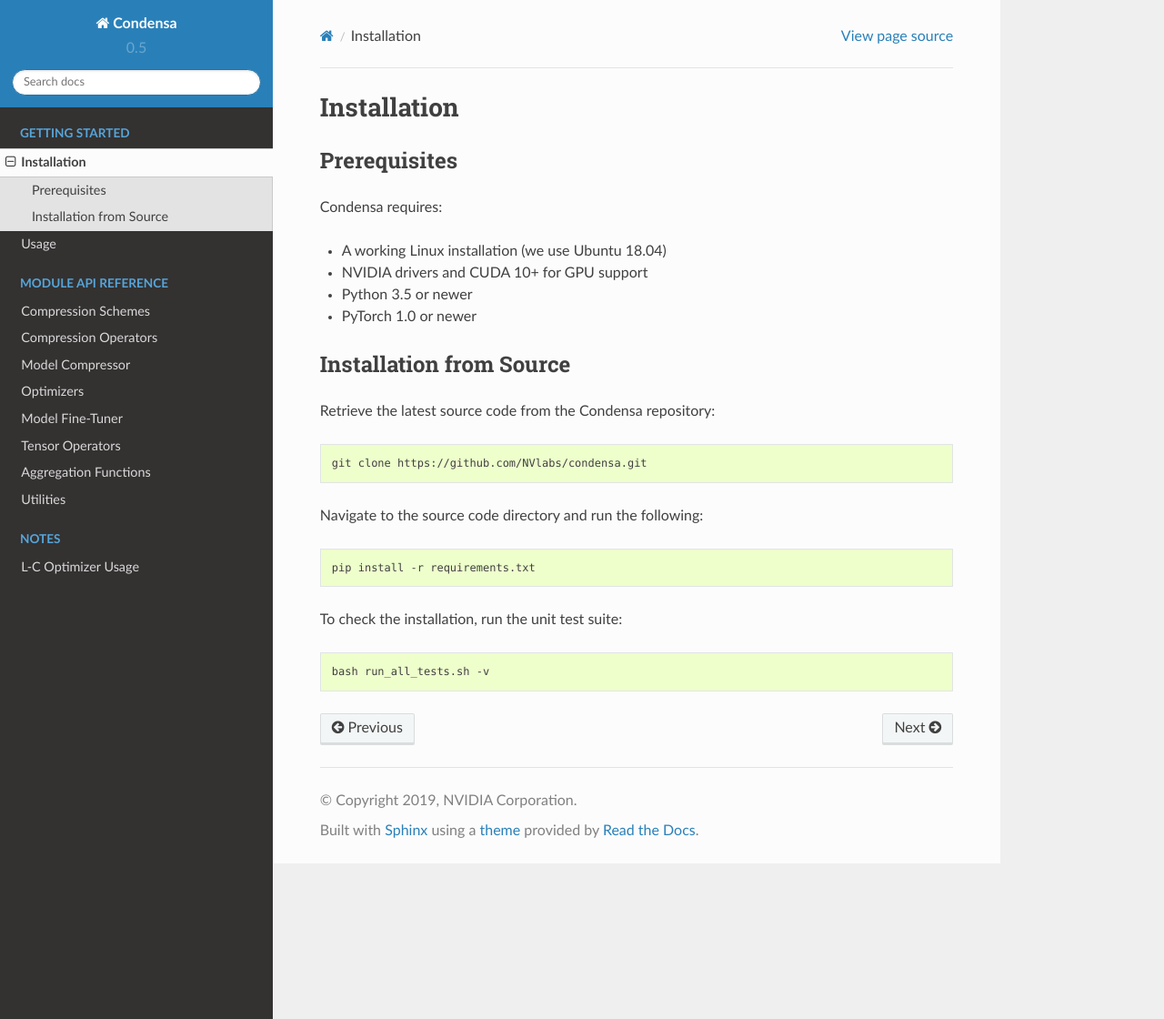
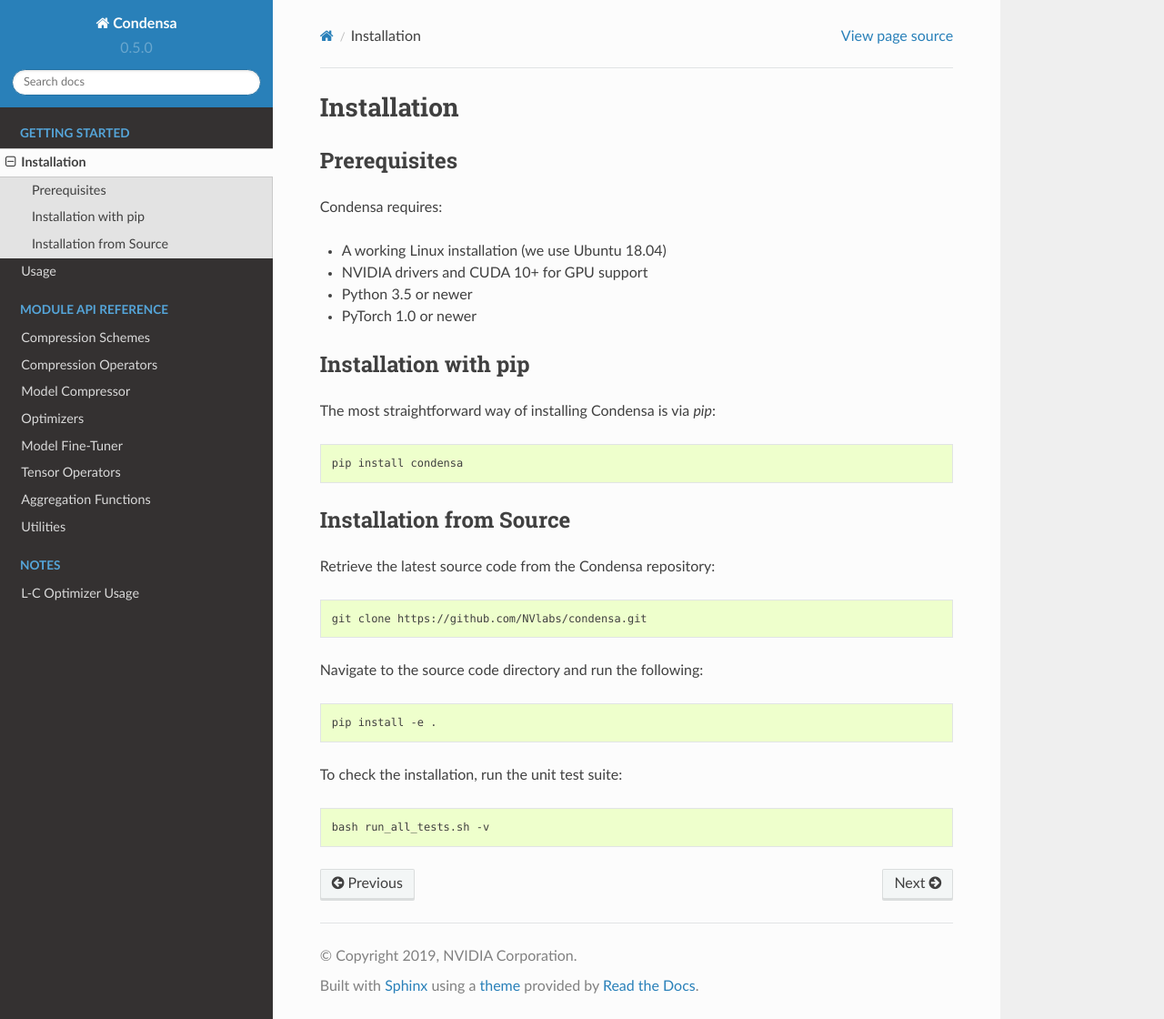
Before and after one commit to NVlabs/condensa, a Sphinx documentation site: the page built from docs/source/guide/install.rst, in a window 1280 px wide and 1120 px high. Shown: the whole window at 91% size. Built offline with Sphinx 7.4.7 and the Read the Docs theme 2.0.0, drawn with Linux system fonts in a browser that asks for light colours; the version number is read from the project's files by our own code.

Commit message:
Update docs for 0.5.0

```diff
--- a/docs/source/conf.py
+++ b/docs/source/conf.py
@@ -26,9 +26,9 @@
 author = u'Saurav Muralidharan'
 
 # The short X.Y version
-version = '0.5'
+version = '0.5.0'
 # The full version, including alpha/beta/rc tags
-release = '0.5-beta'
+release = '0.5.0-beta'
 
 
 # -- General configuration ---------------------------------------------------
--- a/docs/source/guide/install.rst
+++ b/docs/source/guide/install.rst
@@ -10,6 +10,15 @@
 * NVIDIA drivers and CUDA 10+ for GPU support
 * Python 3.5 or newer
 * PyTorch 1.0 or newer
+
+Installation with pip
+---------------------
+
+The most straightforward way of installing Condensa is via `pip`:
+
+.. code-block:: bash
+
+    pip install condensa
 
 Installation from Source
 ------------------------
@@ -24,7 +33,7 @@
 
 .. code-block:: bash
 
-   pip install -r requirements.txt
+   pip install -e .
 
 To check the installation, run the unit test suite:
 
--- a/docs/source/guide/usage.rst
+++ b/docs/source/guide/usage.rst
@@ -8,5 +8,5 @@
 The `examples`_ folder contains additional, more complex examples of using Condensa.
 
 .. _notebooks: https://github.com/NVlabs/condensa/blob/master/notebooks
-.. _AlexNet Compression: https://github.com/NVlabs/condensa/blob/master/notebooks/alexnet.ipynb
+.. _AlexNet Compression: https://github.com/NVlabs/condensa/blob/master/notebooks/AlexNet.ipynb
 .. _examples: https://github.com/NVlabs/condensa/blob/master/examples
```
